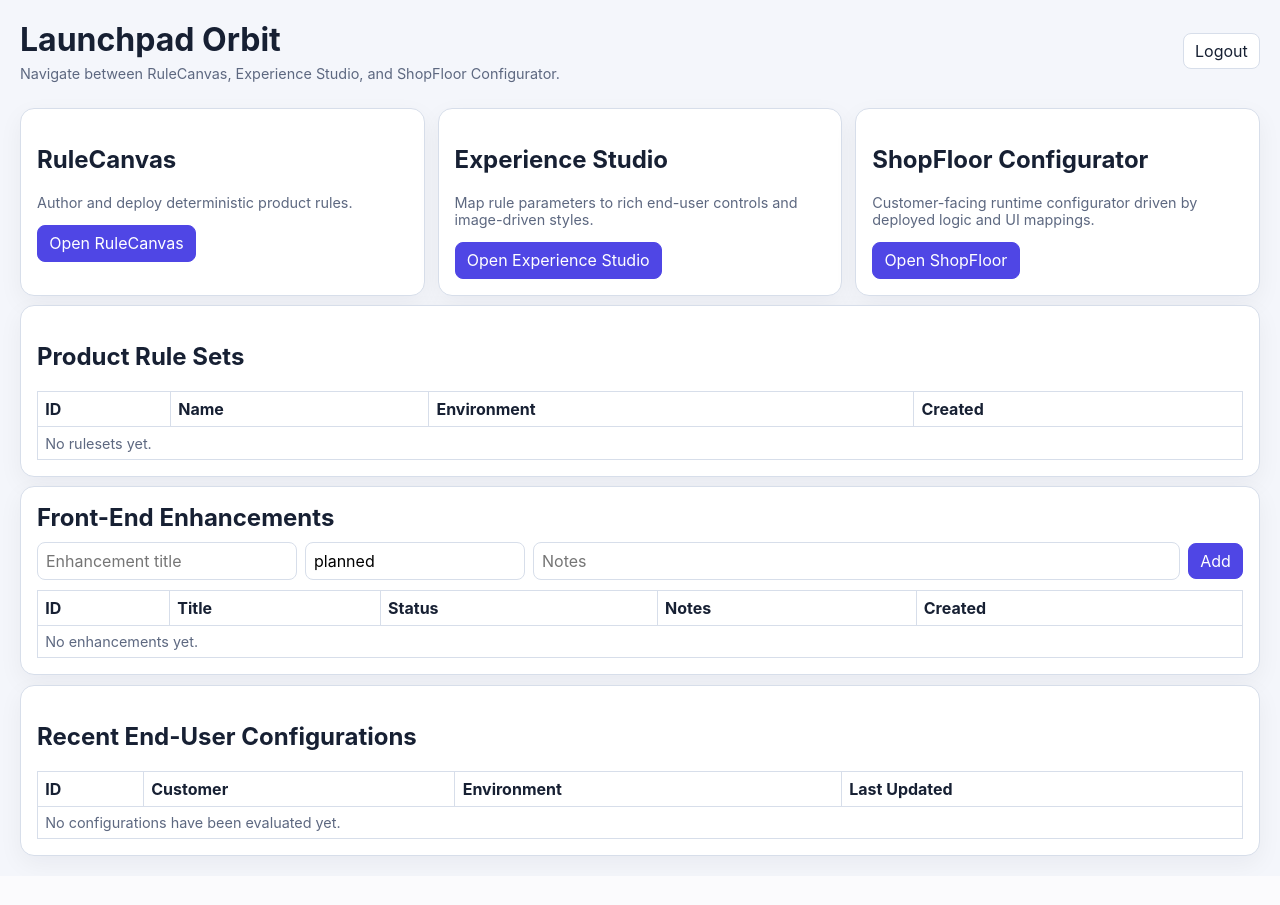
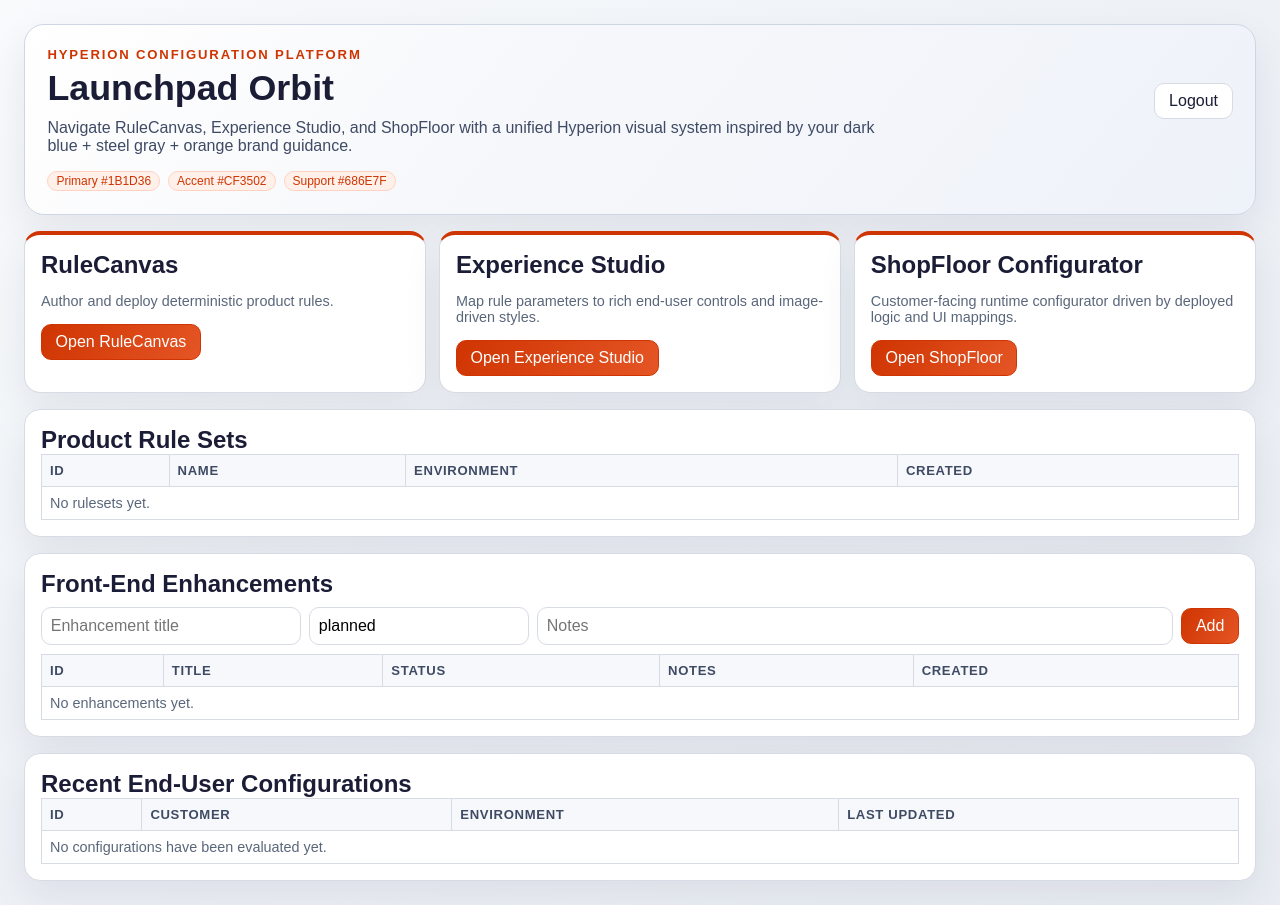
Before and after one commit to snickodonnell/codex-configurator, a Flask app: template src/sales_configurator/templates/landing/index.html in a window 1280 px wide. Before the commit the page ends 865 px from the top, so only its background shows below. Run offline with Flask 3, Linux system fonts and the light colour scheme; the template is opened without the code that fills it, so the values that code supplies are empty; the visitor is signed in with stand-in values (Sample User, id 1); parts of the project's set-up code (start-up, migrations or seed data) failed here and were passed over.

Commit message:
Refresh UI with Hyperion-inspired branding

```diff
--- a/src/sales_configurator/static/css/app.css
+++ b/src/sales_configurator/static/css/app.css
@@ -1,13 +1,19 @@
 :root {
-  --bg: #f4f6fb;
+  --bg: #f2f4f7;
+  --bg-accent: linear-gradient(145deg, #f8fafc 0%, #eef2f7 45%, #e9edf3 100%);
   --card: #ffffff;
-  --text: #172033;
-  --muted: #5d6880;
-  --border: #d7deea;
-  --accent: #4f46e5;
-  --accent-soft: #ede9fe;
-  --danger: #dc2626;
-  --shadow: 0 8px 24px rgba(17, 24, 39, 0.05);
+  --card-soft: #f8fafb;
+  --text: #1b1d36;
+  --muted: #5a677b;
+  --border: #d6dbe4;
+  --accent: #cf3502;
+  --accent-strong: #e55525;
+  --accent-soft: #fff0ea;
+  --brand-dark: #1b1d36;
+  --brand-secondary: #3f4b65;
+  --focus: #419bff;
+  --danger: #b91c1c;
+  --shadow: 0 16px 38px rgba(27, 29, 54, 0.08);
 }
 
 * {
@@ -20,33 +26,33 @@ html {
 
 body {
   margin: 0;
-  font-family: Inter, system-ui, sans-serif;
-  background: var(--bg);
+  font-family: "Arial", "Helvetica Neue", Helvetica, sans-serif;
+  background: var(--bg-accent);
   color: var(--text);
 }
 
 a {
-  color: #4338ca;
+  color: #2968c0;
 }
 
 .page {
   max-width: 1400px;
   margin: 0 auto;
-  padding: 1.25rem;
+  padding: 1.5rem;
 }
 
 .topbar {
   display: flex;
   justify-content: space-between;
   align-items: center;
-  gap: 0.75rem;
+  gap: 0.9rem;
   margin-bottom: 1rem;
 }
 
 .card {
   background: var(--card);
   border: 1px solid var(--border);
-  border-radius: 14px;
+  border-radius: 16px;
   padding: 1rem;
   box-shadow: var(--shadow);
 }
@@ -76,8 +82,8 @@ button,
 .button-link {
   border: 1px solid var(--border);
   background: #fff;
-  border-radius: 8px;
-  padding: 0.45rem 0.7rem;
+  border-radius: 10px;
+  padding: 0.5rem 0.85rem;
   cursor: pointer;
   color: inherit;
   font: inherit;
@@ -85,11 +91,27 @@ button,
   display: inline-flex;
   align-items: center;
   justify-content: center;
+  transition: transform 120ms ease, box-shadow 120ms ease, border-color 120ms ease;
+}
+
+button:hover,
+.button-link:hover {
+  transform: translateY(-1px);
+  box-shadow: 0 10px 20px rgba(27, 29, 54, 0.07);
+}
+
+button:focus-visible,
+.button-link:focus-visible,
+input:focus-visible,
+select:focus-visible,
+textarea:focus-visible {
+  outline: 2px solid var(--focus);
+  outline-offset: 1px;
 }
 
 button.primary,
 .button-link.primary {
-  background: var(--accent);
+  background: linear-gradient(120deg, var(--accent) 0%, var(--accent-strong) 100%);
   color: #fff;
   border-color: var(--accent);
 }
@@ -106,9 +128,10 @@ select,
 textarea {
   width: 100%;
   border: 1px solid var(--border);
-  border-radius: 8px;
-  padding: 0.5rem;
+  border-radius: 10px;
+  padding: 0.55rem;
   font: inherit;
+  background: #fff;
 }
 
 textarea {
@@ -118,10 +141,11 @@ textarea {
 .pill {
   display: inline-block;
   background: var(--accent-soft);
-  color: #4338ca;
+  color: var(--accent);
   border-radius: 999px;
   font-size: 0.75rem;
-  padding: 0.1rem 0.45rem;
+  padding: 0.15rem 0.5rem;
+  border: 1px solid #ffd2c2;
 }
 
 .layout-two-col {
@@ -157,16 +181,81 @@ table {
 th,
 td {
   border: 1px solid var(--border);
-  padding: 0.45rem;
+  padding: 0.5rem;
   text-align: left;
 }
 
+th {
+  background: #f7f8fb;
+  color: var(--brand-secondary);
+  font-size: 0.82rem;
+  letter-spacing: 0.05em;
+  text-transform: uppercase;
+}
+
 .code-block {
-  background: #0b1325;
-  color: #d7deef;
+  background: #131b34;
+  color: #dfe8ff;
   padding: 0.7rem;
   border-radius: 8px;
   overflow: auto;
+}
+
+.brand-shell {
+  gap: 1rem;
+}
+
+.brand-hero {
+  padding: 1.4rem;
+  background: linear-gradient(130deg, #fff 0%, #f7f8fb 38%, #eef2f9 100%);
+  border: 1px solid #ced6e3;
+  border-radius: 20px;
+  box-shadow: var(--shadow);
+}
+
+.brand-kicker {
+  font-size: 0.82rem;
+  text-transform: uppercase;
+  letter-spacing: 0.14em;
+  font-weight: 700;
+  color: var(--accent);
+  margin: 0 0 0.4rem;
+}
+
+.brand-title {
+  margin: 0;
+  font-size: clamp(1.7rem, 2.8vw, 2.6rem);
+  line-height: 1.08;
+  color: var(--brand-dark);
+}
+
+.brand-subtitle {
+  margin: 0.7rem 0 0;
+  max-width: 52rem;
+  font-size: 1rem;
+  color: var(--brand-secondary);
+}
+
+.brand-actions {
+  margin-top: 1rem;
+}
+
+.card.brand-nav {
+  border-top: 4px solid var(--accent);
+}
+
+.brand-nav h2 {
+  margin: 0;
+  color: var(--brand-dark);
+}
+
+.brand-nav .button-link {
+  width: fit-content;
+}
+
+.surface-title {
+  margin: 0;
+  color: var(--brand-dark);
 }
 
 @media (max-width: 980px) {
--- a/src/sales_configurator/templates/landing/index.html
+++ b/src/sales_configurator/templates/landing/index.html
@@ -7,27 +7,35 @@
     <link rel="stylesheet" href="{{ url_for('static', filename='css/app.css') }}" />
   </head>
   <body>
-    <div class="page stack">
-      <div class="topbar">
-        <div>
-          <h1 style="margin:0;">Launchpad Orbit</h1>
-          <p class="muted" style="margin:.4rem 0 0;">Navigate between RuleCanvas, Experience Studio, and ShopFloor Configurator.</p>
+    <div class="page stack brand-shell">
+      <header class="brand-hero">
+        <div class="topbar" style="margin: 0;">
+          <div>
+            <p class="brand-kicker">Hyperion Configuration Platform</p>
+            <h1 class="brand-title">Launchpad Orbit</h1>
+            <p class="brand-subtitle">Navigate RuleCanvas, Experience Studio, and ShopFloor with a unified Hyperion visual system inspired by your dark blue + steel gray + orange brand guidance.</p>
+          </div>
+          <form method="post" action="/logout"><button type="submit">Logout</button></form>
         </div>
-        <form method="post" action="/logout"><button type="submit">Logout</button></form>
-      </div>
+        <div class="row wrap brand-actions">
+          <span class="pill">Primary #1B1D36</span>
+          <span class="pill">Accent #CF3502</span>
+          <span class="pill">Support #686E7F</span>
+        </div>
+      </header>
 
       <section class="cards-grid">
-        <article class="card">
+        <article class="card brand-nav">
           <h2>RuleCanvas</h2>
           <p class="muted">Author and deploy deterministic product rules.</p>
           <a class="button-link primary" href="{{ rule_canvas_url }}">Open RuleCanvas</a>
         </article>
-        <article class="card">
+        <article class="card brand-nav">
           <h2>Experience Studio</h2>
           <p class="muted">Map rule parameters to rich end-user controls and image-driven styles.</p>
           <a class="button-link primary" href="{{ experience_studio_url }}">Open Experience Studio</a>
         </article>
-        <article class="card">
+        <article class="card brand-nav">
           <h2>ShopFloor Configurator</h2>
           <p class="muted">Customer-facing runtime configurator driven by deployed logic and UI mappings.</p>
           <a class="button-link primary" href="{{ shop_floor_url }}">Open ShopFloor</a>
@@ -35,7 +43,7 @@
       </section>
 
       <section class="card">
-        <h2>Product Rule Sets</h2>
+        <h2 class="surface-title">Product Rule Sets</h2>
         <table>
           <thead><tr><th>ID</th><th>Name</th><th>Environment</th><th>Created</th></tr></thead>
           <tbody>
@@ -49,7 +57,7 @@
       </section>
 
       <section class="card stack">
-        <h2 style="margin:0;">Front-End Enhancements</h2>
+        <h2 class="surface-title">Front-End Enhancements</h2>
         <form class="row wrap" method="post" action="/enhancements">
           <input name="title" placeholder="Enhancement title" required style="max-width:260px;" />
           <input name="status" placeholder="planned/in-progress/done" value="planned" required style="max-width:220px;" />
@@ -69,7 +77,7 @@
       </section>
 
       <section class="card">
-        <h2>Recent End-User Configurations</h2>
+        <h2 class="surface-title">Recent End-User Configurations</h2>
         <table>
           <thead><tr><th>ID</th><th>Customer</th><th>Environment</th><th>Last Updated</th></tr></thead>
           <tbody>
```
